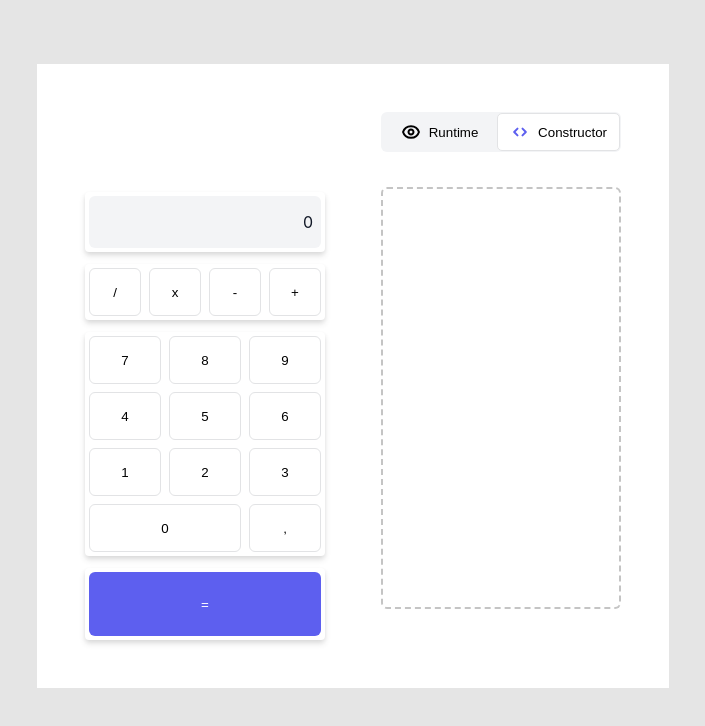
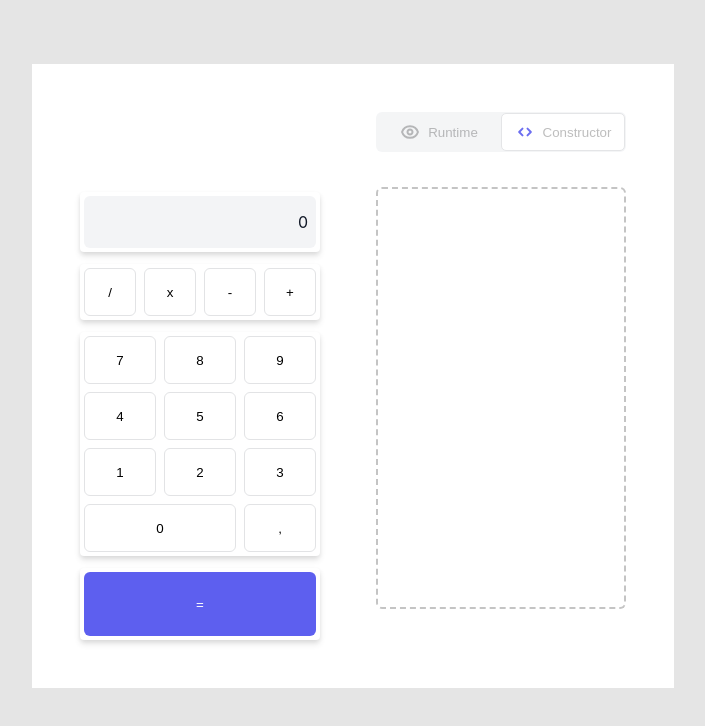
Before and after one commit to vatosarmat/dnd_calculator, a React (Create React App) app: page / in a window 1280 px wide. Shown: the top 726 px of the page, without its empty margins (287-992 px from the left). Built offline with nearby package versions, Linux system fonts and the light colour scheme.

Commit message:
Calculator

```diff
--- a/src/App.tsx
+++ b/src/App.tsx
@@ -1,62 +1,101 @@
-import { useState } from 'react'
+import { useContext, useState } from 'react'
 import { DndProvider } from 'react-dnd'
 import { HTML5Backend } from 'react-dnd-html5-backend'
 import { ThemeProvider } from 'styled-components'
-import styled from 'styled-components'
+import styled, { css } from 'styled-components'
 
 import theme from './theme'
 import Canvas from 'components/ui-panes/Canvas'
 import Palette from 'components/ui-panes/Palette'
 import PreviewLayer from 'components/ui-panes/PreviewLayer'
+import Calculator from 'components/ui-panes/Calculator'
 import ToggleButtonGroup from 'components/controls/ToggleButtonGroup'
 import { ReactComponent as EyeIcon } from 'components/icons/eye.svg'
 import { ReactComponent as AnglesIcon } from 'components/icons/angles.svg'
-import { StateProvider } from 'state'
+import { StateProvider, StateContext, isCanvasFull } from 'state'
 import { capitalize } from 'utils'
 
-const Grid = styled.div`
+type GridProps = {
+  $hideChildren?: number | number[]
+}
+
+const Grid = styled.div<GridProps>`
   display: grid;
-  grid-template-columns: repeat(2, ${({ theme: { layout } }) => layout.block.width}px);
-  row-gap: ${({ theme }) => theme.spacing(5)}px;
-  column-gap: ${({ theme }) => theme.spacing(7)}px;
   justify-content: center;
 
   & > *:nth-child(1) {
     grid-column-start: 2;
   }
 
-  padding: ${({ theme }) => theme.spacing(6)}px;
-  background-color: ${({ theme: { palette } }) => palette.gray.white};
+  ${({ theme, $hideChildren }) => {
+    const { palette } = theme
+    return css`
+      grid-template-columns: repeat(2, auto);
+      row-gap: ${theme.spacing(5)}px;
+      column-gap: ${theme.spacing(7)}px;
+      padding: ${theme.spacing(6)}px;
+      background-color: ${palette.gray.white};
+
+      ${[$hideChildren].flat().map(
+        n =>
+          css`
+            & > *:nth-child(${n}) {
+              visibility: hidden;
+            }
+          `
+      )}
+    `
+  }}
 `
 
 const appModeValues = ['constructor', 'runtime'] as const
 type AppMode = typeof appModeValues[number]
+const toggleItems = [
+  {
+    icon: EyeIcon,
+    value: 'runtime' as const,
+  },
+  {
+    icon: AnglesIcon,
+    value: 'constructor' as const,
+  },
+]
 
-function App() {
+const Ui = () => {
+  const state = useContext(StateContext)
   const [appMode, setAppMode] = useState<AppMode>('constructor')
+
+  const toggleButton = (
+    <ToggleButtonGroup
+      disabled={!isCanvasFull(state)}
+      onChange={setAppMode}
+      value={appMode}
+      label={capitalize}
+      items={toggleItems}
+    />
+  )
+
+  return appMode === 'constructor' ? (
+    <Grid>
+      {toggleButton}
+      <Palette />
+      <Canvas />
+    </Grid>
+  ) : (
+    <Grid $hideChildren={2}>
+      {toggleButton}
+      <Palette />
+      <Calculator />
+    </Grid>
+  )
+}
+
+const App = () => {
   return (
     <StateProvider>
       <DndProvider backend={HTML5Backend}>
         <ThemeProvider theme={theme}>
-          <Grid>
-            <ToggleButtonGroup
-              onChange={setAppMode}
-              value={appMode}
-              label={capitalize}
-              items={[
-                {
-                  icon: EyeIcon,
-                  value: 'runtime',
-                },
-                {
-                  icon: AnglesIcon,
-                  value: 'constructor',
-                },
-              ]}
-            />
-            <Palette />
-            <Canvas />
-          </Grid>
+          <Ui />
           <PreviewLayer />
         </ThemeProvider>
       </DndProvider>
--- a/src/components/controls/Button.tsx
+++ b/src/components/controls/Button.tsx
@@ -1,3 +1,4 @@
+import { MouseEventHandler } from 'react'
 import styled, { css } from 'styled-components'
 
 export type ButtonProps = {
@@ -5,6 +6,7 @@ export type ButtonProps = {
   $primary?: boolean
 
   disabled?: boolean
+  onClick?: MouseEventHandler
 
   children?: string
 }
--- a/src/components/controls/ToggleButtonGroup.tsx
+++ b/src/components/controls/ToggleButtonGroup.tsx
@@ -2,7 +2,11 @@ import { Key } from 'react'
 
 import styled, { css, useTheme } from 'styled-components'
 
-const Div = styled.div`
+type DivProps = {
+  $disabled?: boolean
+}
+
+const Div = styled.div<DivProps>`
   display: flex;
   flex-direction: row;
 
@@ -10,10 +14,13 @@ const Div = styled.div`
 
   border-radius: ${({ theme: { decoration } }) => decoration.buttonBorderRadius}px;
   background-color: ${({ theme: { palette } }) => palette.gray.displayBg};
+
+  opacity: ${({ $disabled }) => ($disabled ? 0.9 : 1)};
 `
 
 type ButtonProps = {
   $checked?: boolean
+  disabled?: boolean
 }
 
 const Button = styled.button<ButtonProps>`
@@ -61,6 +68,7 @@ type ToggleButtonGroupProps<V extends Key> = {
   onChange: (value: V) => void
   value: V
   label?: (value: V) => string
+  disabled?: boolean
 }
 
 const ToggleButtonGroup = <V extends Key>({
@@ -68,14 +76,20 @@ const ToggleButtonGroup = <V extends Key>({
   value: checkedValue,
   onChange,
   label: labelFunc,
+  disabled,
 }: ToggleButtonGroupProps<V>) => {
   const theme = useTheme()
   return (
-    <Div>
+    <Div $disabled={disabled}>
       {items.map(({ value, label, icon: Icon }) => {
         const selectedValue = checkedValue === value
         return (
-          <Button $checked={selectedValue} key={value} onClick={() => onChange(value)}>
+          <Button
+            disabled={disabled}
+            $checked={selectedValue}
+            key={value}
+            onClick={() => onChange(value)}
+          >
             {Icon && <Icon color={selectedValue ? theme.palette.primary : undefined} />}
             {label ? label : labelFunc ? labelFunc(value) : value}
           </Button>
--- /dev/null
+++ b/src/components/ui-panes/Calculator/Shape.tsx
@@ -0,0 +1,48 @@
+import styled, { css } from 'styled-components'
+
+type CalculatorShapeProps = {
+  $canvas?: boolean
+  $hoverDrop?: boolean
+}
+
+const CalculatorShape = styled.div<CalculatorShapeProps>`
+  display: flex;
+  box-sizing: content-box;
+  flex-direction: column;
+  position: relative;
+
+  ${({ $hoverDrop, $canvas, theme }) => {
+    const {
+      palette,
+      decoration,
+      layout: {
+        block: { height, width },
+      },
+    } = theme
+
+    return css`
+      width: ${width}px;
+      height: ${Object.values(height).reduce((ac, v) => ac + v, 0)}px;
+      border-radius: ${decoration.buttonBorderRadius}px;
+      border-color: ${palette.gray.canvasBorder};
+
+      ${$canvas
+        ? css`
+            border-width: 2px;
+            padding: 3px;
+            top: -5px;
+            border-style: dashed;
+            background-color: ${$hoverDrop ? palette.sky : 'transparent'};
+          `
+        : css`
+            border-width: 1px;
+            padding: 4px;
+            top: -5px;
+            border-style: solid;
+            box-shadow: 0px 2px 4px rgba(0, 0, 0, 0.06), 0px 4px 6px rgba(0, 0, 0, 0.1);
+          `}
+    `
+  }}
+`
+
+export default CalculatorShape
--- /dev/null
+++ b/src/components/ui-panes/Calculator/index.tsx
@@ -0,0 +1,18 @@
+import { FC, useContext } from 'react'
+import Shape from './Shape'
+import { CalculatorBlock } from 'components/calculator-block'
+import { StateContext } from 'state'
+
+const Calculator: FC = () => {
+  const { canvasContent } = useContext(StateContext)
+
+  return (
+    <Shape>
+      {canvasContent.map(block => {
+        return <CalculatorBlock key={block} content={block} />
+      })}
+    </Shape>
+  )
+}
+
+export default Calculator
--- a/src/components/ui-panes/Canvas/index.tsx
+++ b/src/components/ui-panes/Canvas/index.tsx
@@ -1,41 +1,24 @@
-import { useReducer, useContext } from 'react'
+import { useContext } from 'react'
 import { useDrop } from 'react-dnd'
-import styled from 'styled-components'
 
 import DropAreaItem from './DropAreaItem'
-import { reducer, initialState } from './state'
+import Shape from 'components/ui-panes/Calculator/Shape'
 import {
   DraggableCalculatorBlock,
   DragItem,
   DRAG_TYPE,
 } from 'components/calculator-block'
-import { CalculatorBlockName, DispatchContext, calculatorBlockNameValues } from 'state'
-
-type CanvasDivProps = {
-  $hoverDrop?: boolean
-}
-
-const CanvasDiv = styled.div<CanvasDivProps>`
-  height: ${({ theme }) => {
-    const { height } = theme.layout.block
-    return Object.values(height).reduce((ac, v) => ac + v, 0)
-  }}px;
-  display: flex;
-  flex-direction: column;
-  border: 2px dashed ${({ theme: { palette } }) => palette.gray.canvasBorder};
-  border-radius: ${({ theme: { decoration } }) => decoration.buttonBorderRadius}px;
-  padding: 3px;
-  box-sizing: content-box;
-  position: relative;
-  top: -5px;
-
-  background-color: ${({ $hoverDrop, theme: { palette } }) =>
-    $hoverDrop ? palette.sky : 'transparent'};
-`
+import {
+  Action,
+  CalculatorBlockName,
+  StateContext,
+  DispatchContext,
+  calculatorBlockNameValues,
+} from 'state'
 
 const Canvas: React.FC = () => {
+  const { canvasContent } = useContext(StateContext)
   const dispatch = useContext(DispatchContext)
-  const [blocks, localDispatch] = useReducer(reducer, initialState)
   const [{ isOver }, dropTarget] = useDrop<DragItem, unknown, { isOver: boolean }>(
     () => ({
       accept: DRAG_TYPE,
@@ -48,42 +31,39 @@ const Canvas: React.FC = () => {
   )
 
   const onDoubleClick = (blockName: CalculatorBlockName) => {
-    localDispatch({ type: 'return', payload: { blockName } })
     dispatch({ type: 'return', payload: { blockName } })
   }
 
   const onDrop = (index?: number) => (item: DragItem, pos: 'above' | 'below') => {
     const to = typeof index === 'number' ? index + (pos === 'above' ? 0 : 1) : undefined
     const blockName = item.calculatorBlockName
-    const blockPos = blocks.indexOf(blockName)
+    const blockPos = canvasContent.indexOf(blockName)
 
+    let action: Action
     if (blockPos === -1 || to === undefined) {
-      localDispatch({
+      action = {
         type: 'drop',
         payload: { blockName, to },
-      })
-      dispatch({
-        type: 'drop',
-        payload: {
-          blockName,
-        },
-      })
+      }
     } else {
-      localDispatch({
+      action = {
         type: 'move',
         payload: { from: blockPos, to },
-      })
+      }
     }
+    dispatch(action)
   }
 
   const correctHrPos = (index: number) => (item: DragItem, pos: 'above' | 'below') => {
-    const notEmpty = blocks.length > 0
-    const overItself = blocks[index] === item.calculatorBlockName
+    const notEmpty = canvasContent.length > 0
+    const overItself = canvasContent[index] === item.calculatorBlockName
     const belowItself =
-      index >= 1 && blocks[index - 1] === item.calculatorBlockName && pos === 'above'
+      index >= 1 &&
+      canvasContent[index - 1] === item.calculatorBlockName &&
+      pos === 'above'
     const aboveItself =
-      index < blocks.length - 1 &&
-      blocks[index + 1] === item.calculatorBlockName &&
+      index < canvasContent.length - 1 &&
+      canvasContent[index + 1] === item.calculatorBlockName &&
       pos === 'below'
 
     if (notEmpty && (overItself || belowItself || aboveItself)) {
@@ -94,8 +74,8 @@ const Canvas: React.FC = () => {
   }
 
   return (
-    <CanvasDiv $hoverDrop={isOver} ref={dropTarget}>
-      {blocks.map((blockName, index) => {
+    <Shape $canvas $hoverDrop={isOver} ref={dropTarget}>
+      {canvasContent.map((blockName, index) => {
         return (
           <DropAreaItem
             key={blockName}
@@ -111,13 +91,13 @@ const Canvas: React.FC = () => {
           </DropAreaItem>
         )
       })}
-      {blocks.length < calculatorBlockNameValues.length && (
+      {canvasContent.length < calculatorBlockNameValues.length && (
         <DropAreaItem
-          correctHrPos={() => (blocks.length === 0 ? 'none' : 'above')}
+          correctHrPos={() => (canvasContent.length === 0 ? 'none' : 'above')}
           onDrop={onDrop()}
         />
       )}
-    </CanvasDiv>
+    </Shape>
   )
 }
 
--- a/src/components/ui-panes/Palette.tsx
+++ b/src/components/ui-panes/Palette.tsx
@@ -13,16 +13,16 @@ const StyledBlock = styled.div<PaletteProps>`
 `
 
 const Palette: React.FC<PaletteProps> = () => {
-  const { blockLocation } = useContext(StateContext)
+  const { canvasContent } = useContext(StateContext)
 
   return (
     <StyledBlock>
       {calculatorBlockNameValues.map(blockName => {
         const props = { key: blockName, disabled: true, content: blockName }
-        return blockLocation[blockName] === 'palette' ? (
+        return canvasContent.includes(blockName) ? (
+          <CalculatorBlock {...props} transparency={'high'} />
+        ) : (
           <DraggableCalculatorBlock {...props} shadow />
-        ) : (
-          <CalculatorBlock {...props} transparency={'high'} />
         )
       })}
     </StyledBlock>
--- a/src/components/ui-panes/PreviewLayer.tsx
+++ b/src/components/ui-panes/PreviewLayer.tsx
@@ -2,7 +2,7 @@ import { FC } from 'react'
 import { useDragLayer } from 'react-dnd'
 import styled from 'styled-components'
 
-import { CalculatorBlock, DragItem } from 'components/calculator-block'
+import { CalculatorBlock, DragItem, DRAG_TYPE } from 'components/calculator-block'
 
 const StyledBlock = styled.div`
   position: fixed;
@@ -16,6 +16,7 @@ const StyledBlock = styled.div`
 
 const PreviewLayer: FC = () => {
   const { isDragging, item, currentOffset } = useDragLayer(monitor => ({
+    type: DRAG_TYPE,
     item: monitor.getItem<DragItem>(),
     currentOffset: monitor.getSourceClientOffset(),
     isDragging: monitor.isDragging(),
--- a/src/state/index.ts
+++ b/src/state/index.ts
@@ -1,2 +1,3 @@
 export * from './context'
 export * from './model'
+export * from './reducer'
--- a/src/state/model.ts
+++ b/src/state/model.ts
@@ -5,6 +5,3 @@ export const calculatorBlockNameValues = [
   'equal',
 ] as const
 export type CalculatorBlockName = typeof calculatorBlockNameValues[number]
-
-export const uiPaneNameValues = ['palette', 'canvas'] as const
-export type UiPaneName = typeof uiPaneNameValues[number]
--- a/src/state/reducer.ts
+++ b/src/state/reducer.ts
@@ -1,42 +1,79 @@
-import type { Reducer } from 'react'
-import type { CalculatorBlockName, UiPaneName } from './model'
+import { Reducer } from 'react'
 
-export type State = {
-  blockLocation: Record<CalculatorBlockName, UiPaneName>
-}
+import { CalculatorBlockName, calculatorBlockNameValues } from './model'
 
-export const initialState: State = {
-  blockLocation: {
-    operations: 'palette',
-    digits: 'palette',
-    equal: 'palette',
-    display: 'palette',
-  },
-}
+export type State = { canvasContent: CalculatorBlockName[] }
+
+export const initialState: State = { canvasContent: [] }
 
 export type Action =
-  | { type: 'drop'; payload: { blockName: CalculatorBlockName } }
-  | { type: 'return'; payload: { blockName: CalculatorBlockName } }
+  | {
+      type: 'drop'
+      payload: { blockName: CalculatorBlockName; to?: number }
+    }
+  | {
+      type: 'return'
+      payload: { blockName: CalculatorBlockName }
+    }
+  | {
+      type: 'move'
+      payload: {
+        from: number
+        to: number
+      }
+    }
 
 export const reducer: Reducer<State, Action> = (state, { type, payload }) => {
   switch (type) {
     case 'drop': {
-      return {
-        ...state,
-        blockLocation: {
-          ...state.blockLocation,
-          [payload.blockName]: 'canvas',
-        },
+      const { canvasContent } = state
+      const { blockName, to } = payload
+
+      let newCanvasContent
+      if (typeof to === 'number') {
+        const a = canvasContent.slice(0, to)
+        const b = canvasContent.slice(to)
+        newCanvasContent = [...a, blockName, ...b]
+      } else {
+        newCanvasContent = [...canvasContent, blockName]
       }
+
+      return { canvasContent: newCanvasContent }
     }
+
+    case 'move': {
+      const { from, to } = payload
+      if (from === to) {
+        return state
+      }
+
+      const { canvasContent } = state
+      let newCanvasContent
+      if (from < to) {
+        newCanvasContent = [
+          ...canvasContent.slice(0, from),
+          ...canvasContent.slice(from + 1, to),
+          canvasContent[from],
+          ...canvasContent.slice(to),
+        ]
+      } else {
+        //to < from
+        newCanvasContent = [
+          ...canvasContent.slice(0, to),
+          canvasContent[from],
+          ...canvasContent.slice(to, from),
+          ...canvasContent.slice(from + 1),
+        ]
+      }
+      return { canvasContent: newCanvasContent }
+    }
+
     case 'return': {
-      return {
-        ...state,
-        blockLocation: {
-          ...state.blockLocation,
-          [payload.blockName]: 'palette',
-        },
-      }
+      const { canvasContent } = state
+      return { canvasContent: canvasContent.filter(block => block !== payload.blockName) }
     }
   }
 }
+
+export const isCanvasFull = (state: State) =>
+  state.canvasContent.length === calculatorBlockNameValues.length
```
Also changed, not shown: src/components/ui-panes/Canvas/state.ts (deleted, +0 -64 lines).
